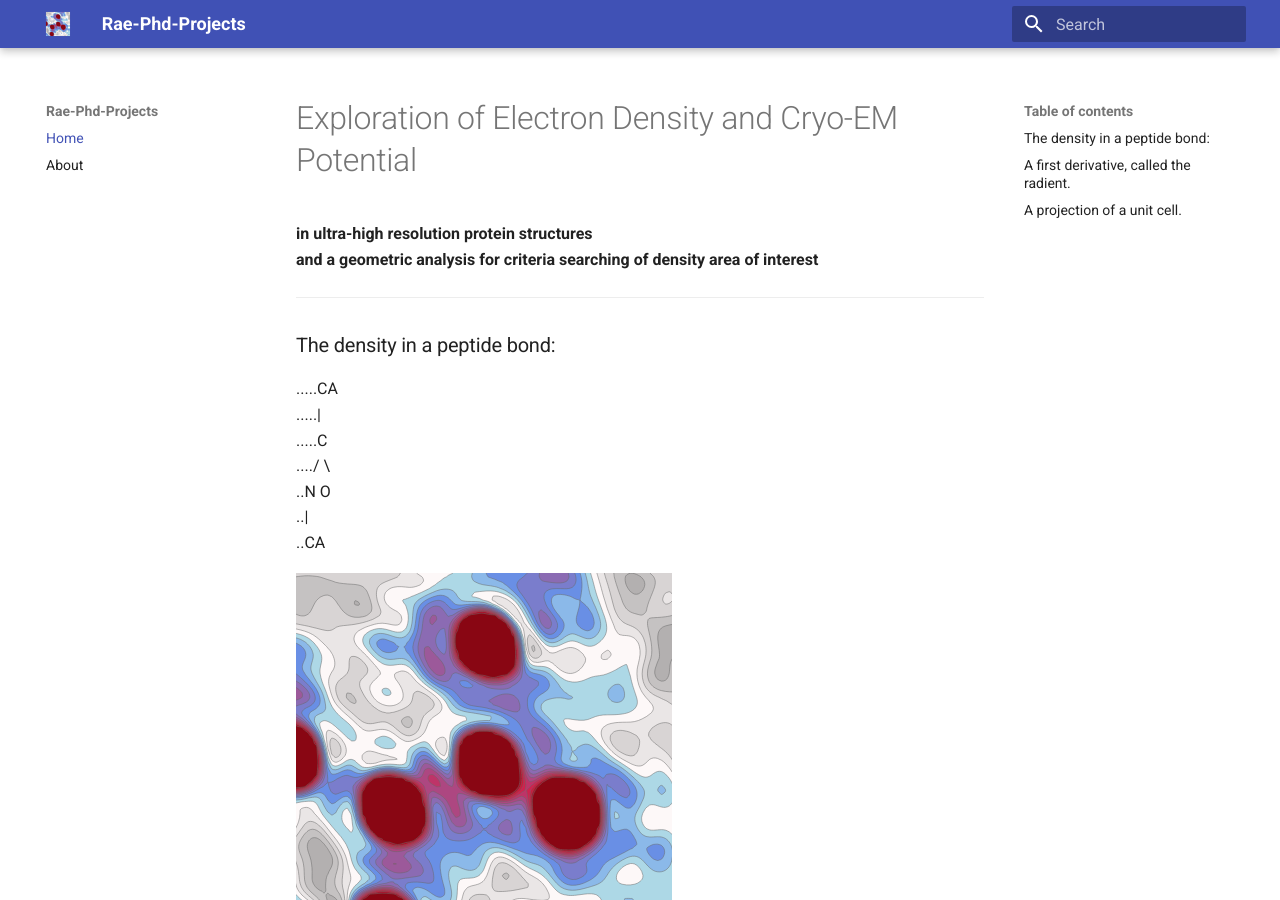
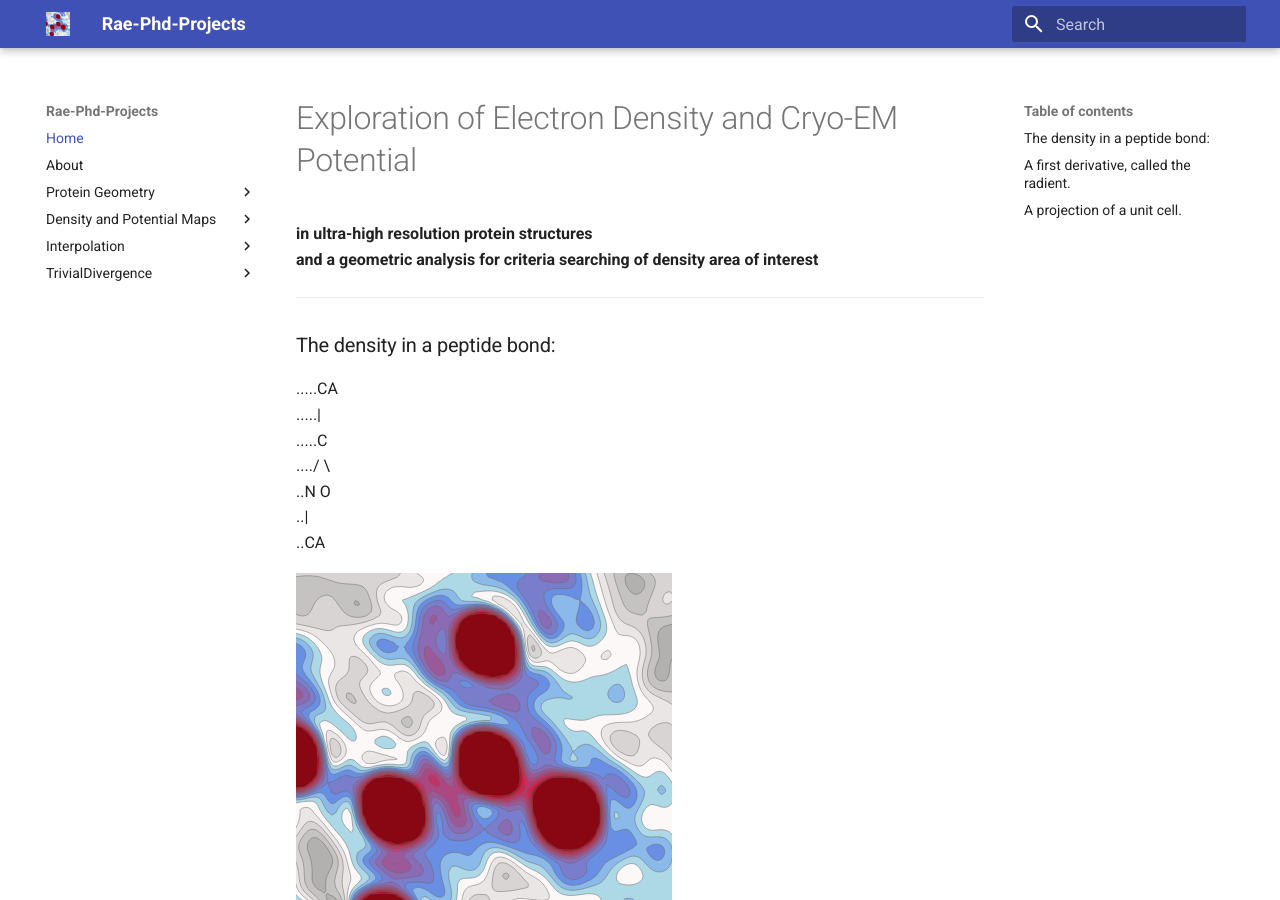
Before and after one commit to rae-gh/rae, an MkDocs documentation site: the page built from docs/index.md, in a window 1280 px wide and 900 px high. Built offline with MkDocs 1.6.1 and Material for MkDocs 9.7.7, drawn with Linux system fonts in a browser that asks for light colours.

Commit message:
Update mkdocs.yml

```diff
--- a/mkdocs.yml
+++ b/mkdocs.yml
@@ -2,6 +2,14 @@ site_name: Rae-Phd-Projects
 nav:
   - Home: 'index.md'
   - About: 'about.md'
+  - Protein Geometry:
+    - Overview: geom/overview.md
+  - Density and Potential Maps:
+    - Overview: maps/overview.md
+  - Interpolation:
+    - Overview: interp/overview
+  - TrivialDivergence:
+    - Overview: trivial/overview.md
 theme:
   name: material
   logo: assets/density.png
```
